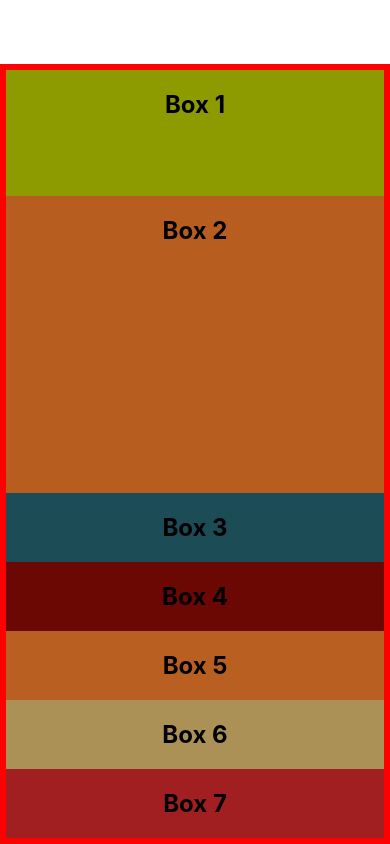
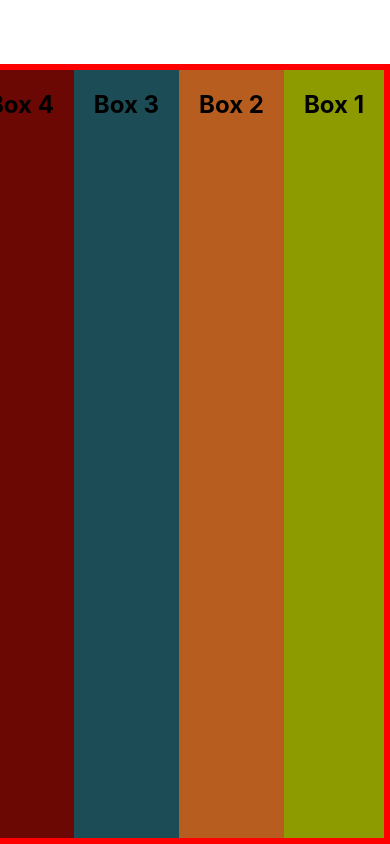
Before and after one commit to Narotam-Mishra/react-native-learning, a React Native app in the folder RNLayout/: screen / in a window 390 px wide. Built offline with nearby package versions, Linux system fonts and the light colour scheme.

Commit message:
react-native_Flex Direction_1.28

```diff
--- a/RNLayout/App.js
+++ b/RNLayout/App.js
@@ -3,37 +3,9 @@ import Box from './components/Box';
 
 export default function App() {
   return (
-    // example - 1
-    // <View style={{ backgroundColor: "plum", flex:1 }}>
-
-    // </View>
-
-    // example - 2
-    // <View style={styles.container}>
-    //   <Box style={{ backgroundColor: "#8e9b00"}}>Box 1</Box>
-    //   <Box style={{ backgroundColor: "#b65d1f"}}>Box 2</Box>
-    //   <Box style={{ backgroundColor: "#1c4c56"}}>Box 3</Box>
-    //   <Box style={{ backgroundColor: "#6b0803"}}>Box 4</Box>
-    //   <Box style={{ backgroundColor: "#b95f21"}}>Box 5</Box>
-    //   <Box style={{ backgroundColor: "#ab9156"}}>Box 6</Box>
-    //   <Box style={{ backgroundColor: "#a21f21"}}>Box 7</Box>
-    // </View>
-
-    // // example - 3
-    // <View style={styles.container}>
-    //   <Box style={{ backgroundColor: "#8e9b00", flex: 1}}>Box 1</Box>
-    //   <Box style={{ backgroundColor: "#b65d1f", flex: 1}}>Box 2</Box>
-    //   <Box style={{ backgroundColor: "#1c4c56", flex: 1}}>Box 3</Box>
-    //   <Box style={{ backgroundColor: "#6b0803"}}>Box 4</Box>
-    //   <Box style={{ backgroundColor: "#b95f21"}}>Box 5</Box>
-    //   <Box style={{ backgroundColor: "#ab9156"}}>Box 6</Box>
-    //   <Box style={{ backgroundColor: "#a21f21"}}>Box 7</Box>
-    // </View>
-
-    // example - 4
     <View style={styles.container}>
-      <Box style={{ backgroundColor: "#8e9b00", flex: 1}}>Box 1</Box>
-      <Box style={{ backgroundColor: "#b65d1f", flex: 3}}>Box 2</Box>
+      <Box style={{ backgroundColor: "#8e9b00"}}>Box 1</Box>
+      <Box style={{ backgroundColor: "#b65d1f"}}>Box 2</Box>
       <Box style={{ backgroundColor: "#1c4c56"}}>Box 3</Box>
       <Box style={{ backgroundColor: "#6b0803"}}>Box 4</Box>
       <Box style={{ backgroundColor: "#b95f21"}}>Box 5</Box>
@@ -46,6 +18,7 @@ export default function App() {
 const styles = StyleSheet.create({
   container: {
     flex: 1,
+    flexDirection: 'row-reverse',
     marginTop: 64,
     borderWidth: 6,
     borderColor: "red"
```
Also changed, not shown: 1 other file (tests, documents, lock files or other folders).
